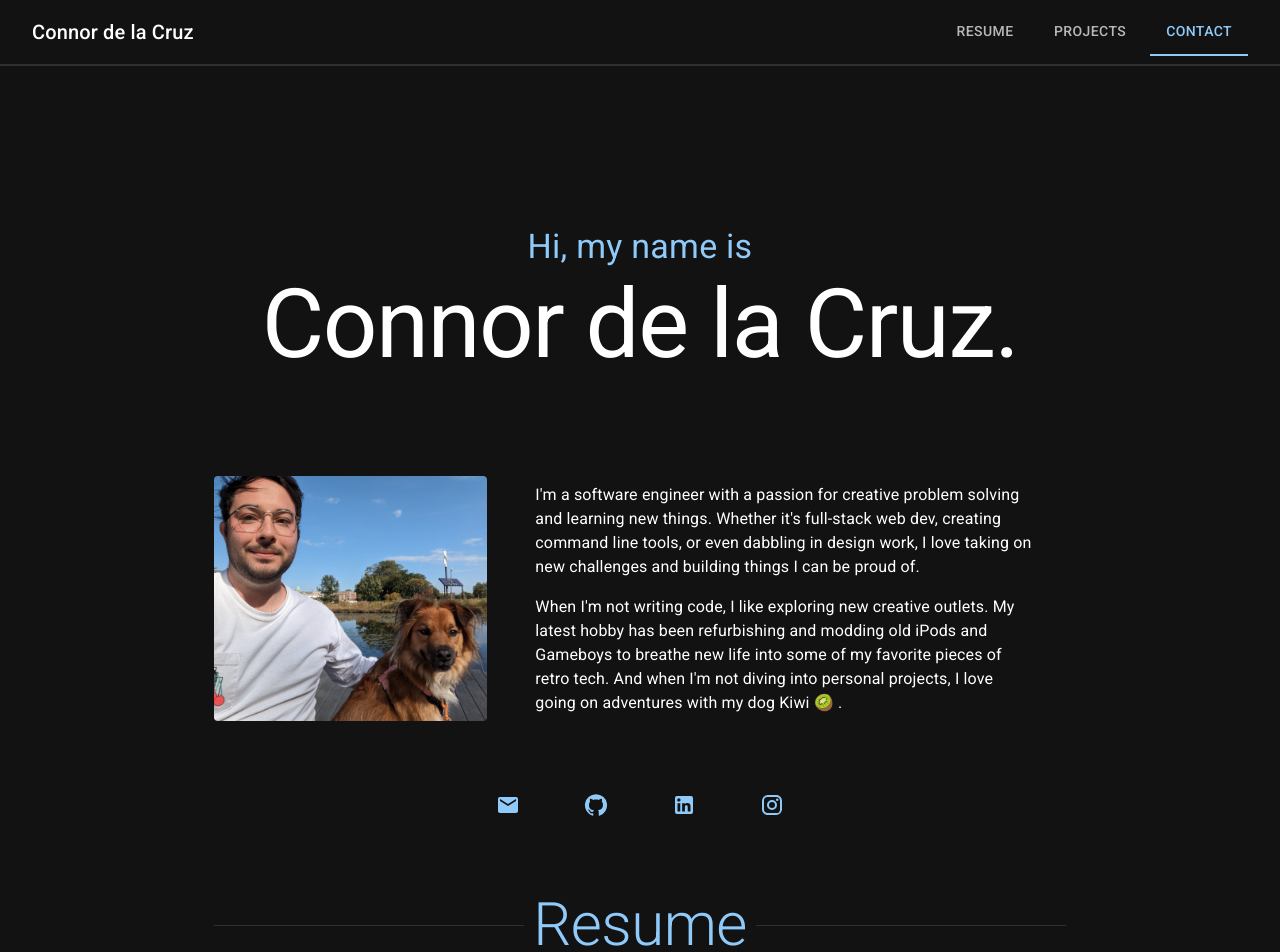
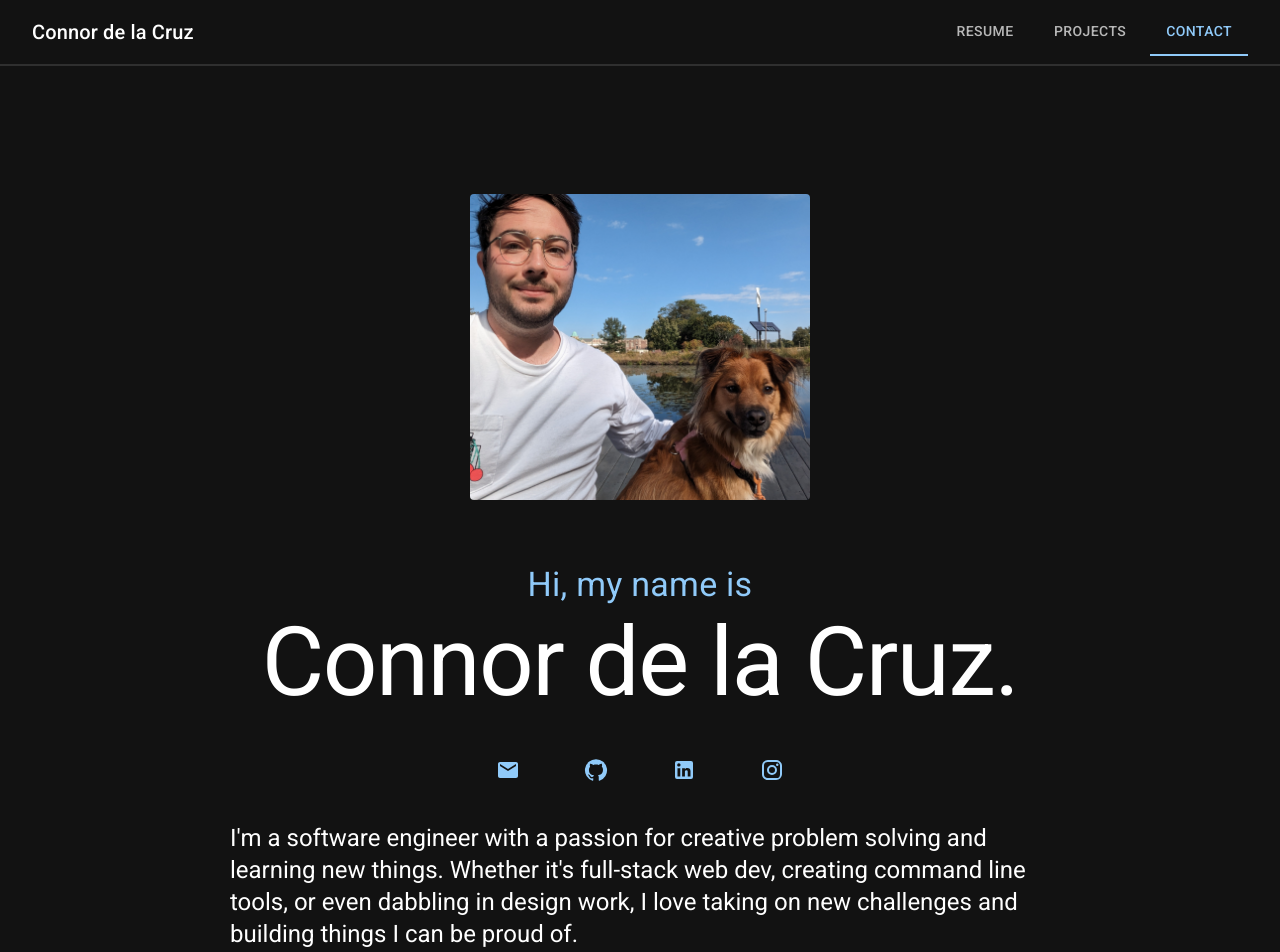
Before and after one commit to connordelacruz/connordelacruz.github.io, a React (Vite) app: page / in a window 1280 px wide. Shown: the top 952 px of the page. Built offline with nearby package versions, Linux system fonts and the light colour scheme.

Commit message:
Tweaked header layout and styles, I think we're getting somewhere

```diff
--- a/src/App.jsx
+++ b/src/App.jsx
@@ -119,16 +119,34 @@ function App() {
       {/*Content*/}
       <Container id="page-wrapper" maxWidth="md">
 
-        { /* Hero Banner Container */}
+        { /* Header */}
         <Box
           id="section-top"
           sx={{
             mt: {
-              xs: 10,
-              sm: 20,
+              xs: 8,
+              sm: 16,
             },
+            mb: 8,
           }}
         >
+          {/*Profile Photo*/}
+          <Box
+            sx={{
+              maxWidth: {
+                xs: '60%',
+                sm: '40%',
+              },
+              margin: '0 auto',
+              mb: 8,
+            }}
+          >
+            <img
+              src="images/about/profile.jpg"
+              className="profile-image"
+            />
+          </Box>
+
           {/*Header Text*/}
           <Box
             sx={{
@@ -164,62 +182,10 @@ function App() {
             </Typography>
           </Box>
 
-          {/* About */}
-          <Box
-            id="section-about"
-            sx={{mt: 12}}
-          >
-            <Grid
-              container
-              spacing={{xs: 4, md: 2}}
-              direction={{xs: 'column', md: 'row'}}
-              alignItems="center"
-            >
-              <Grid size={{xs: 12, md: 4}}>
-                <Box>
-                  <img
-                    src="images/about/profile.jpg"
-                    className="profile-image"
-                  />
-                </Box>
-              </Grid>
-
-              <Grid size={{xs: 12, md: 8}}>
-                <Stack
-                  id="about-content"
-                  spacing={2}
-                  sx={{
-                    px: 4,
-                  }}
-                >
-                  <Typography
-                    variant="body1"
-                    component="p"
-                  >
-                    I'm a software engineer with a passion for creative problem solving and learning new things. Whether
-                    it's full-stack web dev, creating command line tools, or even dabbling in design work, I love taking
-                    on
-                    new challenges and building things I can be proud of.
-                  </Typography>
-                  <Typography
-                    variant="body1"
-                    component="p"
-                  >
-                    When I'm not writing code, I like exploring new creative outlets. My latest hobby has been
-                    refurbishing
-                    and modding old iPods and Gameboys to breathe new life into some of my favorite pieces of retro
-                    tech.
-                    And when I'm not diving into personal projects, I love going on adventures with my dog Kiwi 🥝 .
-                  </Typography>
-                </Stack>
-              </Grid>
-            </Grid>
-          </Box>
-
           {/*Socials*/}
           <Box
             sx={{
-              my: 8,
+              mt: 4,
               textAlign: 'center',
             }}
           >
@@ -244,9 +210,55 @@ function App() {
               href="https://www.instagram.com/delachrome"
             />
           </Box>
+
+          {/* About */}
+          <Box
+            id="section-about"
+            sx={{
+              mt: 4,
+            }}
+          >
+            <Stack
+              id="about-content"
+              spacing={2}
+              sx={{
+                px: {
+                  xs: 0,
+                  sm: 2,
+                },
+              }}
+            >
+              <Typography
+                variant="h5"
+                component="p"
+                sx={{
+                  fontSize: {
+                    xs: '1rem',
+                    sm: '1.5rem',
+                  },
+                }}
+              >
+                I'm a software engineer with a passion for creative problem solving and learning new things. Whether
+                it's full-stack web dev, creating command line tools, or even dabbling in design work, I love taking
+                on
+                new challenges and building things I can be proud of.
+              </Typography>
+              {/*TODO: omit or move?*/}
+              {/*<Typography*/}
+              {/*  variant="body1"*/}
+              {/*  component="p"*/}
+              {/*>*/}
+              {/*  When I'm not writing code, I like exploring new creative outlets. My latest hobby has been*/}
+              {/*  refurbishing*/}
+              {/*  and modding old iPods and Gameboys to breathe new life into some of my favorite pieces of retro*/}
+              {/*  tech.*/}
+              {/*  And when I'm not diving into personal projects, I love going on adventures with my dog Kiwi 🥝 .*/}
+              {/*</Typography>*/}
+            </Stack>
+          </Box>
         </Box>
 
-        {/* Content */}
+        {/* Page Content */}
         <Stack
           id="sections-stack"
           spacing={8}
--- a/src/styles/_images.scss
+++ b/src/styles/_images.scss
@@ -14,10 +14,9 @@
 // Profile image
 img.profile-image {
   @include img-common;
-  width: 50%;
-  @include md {
-    width: 100%;
-  }
+  // Profile image should be contained in an element that has a maxWidth set based on the breakpoint.
+  // (Makes it less messy that way)
+  width: 100%;
   border-radius: 4px;
 }
 
```
